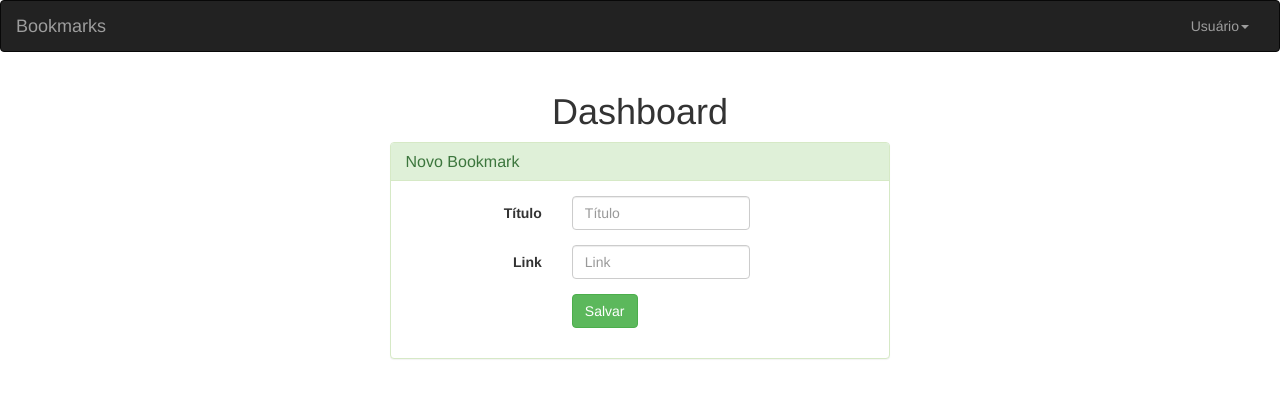
After one commit to diegorocha/bookmarks-client, a Django app: template templates/dashboard.html in a window 1280 px wide. The commit adds this page. Shown: the top 398 px of the page. Run offline with Django 3.2, Linux system fonts and the light colour scheme; the template is opened without the code that fills it, so the values that code supplies are empty; some libraries are stand-ins or nearby versions.

Commit message:
Versão inicial do dashboard. Com login (incompleto) e crud básico de bookmarks

```diff
--- a/bookmarks_client/bookmarks/urls.py
+++ b/bookmarks_client/bookmarks/urls.py
@@ -3,4 +3,7 @@ from django.conf.urls import url
 
 urlpatterns = [
     url(r'^$', views.HomeView.as_view(), name='home'),
+    url(r'^login', views.LoginView.as_view(), name='login'),
+    url(r'^logout', views.LogoutView.as_view(), name='logout'),
+    url(r'^dashboard', views.DashboardView.as_view(), name='dashboard'),
 ]
--- a/bookmarks_client/settings.py
+++ b/bookmarks_client/settings.py
@@ -109,7 +109,8 @@ USE_TZ = True
 # Static files (CSS, JavaScript, Images)
 # https://docs.djangoproject.com/en/1.11/howto/static-files/
 
-STATIC_ROOT = os.path.join(BASE_DIR, 'staticfiles')
+STATICFILES_DIRS = (os.path.join(BASE_DIR, 'staticfiles'), )
+STATIC_ROOT = config('STATIC_ROOT', default=os.path.join(BASE_DIR, 'static'))
 STATIC_URL = config('STATIC_URL', default='/static/')
 
 TEST_RUNNER = 'django_nose.NoseTestSuiteRunner'
--- a/requirements.txt
+++ b/requirements.txt
@@ -8,4 +8,5 @@ packaging==16.8
 pyparsing==2.2.0
 python-decouple==3.0
 pytz==2017.2
+requests==2.13.0
 six==1.10.0
--- /dev/null
+++ b/templates/dashboard.html
@@ -0,0 +1,88 @@
+{% extends "base.html" %}
+{% load static %}
+{% load l10n %}
+{% block content %}
+<div class="col-md-6 col-md-offset-3">
+    <h1 class="text-center">Dashboard</h1>
+    {% for bookmark in bookmarks %}
+        <div class="panel panel-default">
+            <div class="panel-heading">
+                <button type="button" class="close btn-remove" aria-label="Close" data-id="{{ bookmark.id }}">
+                  <span aria-hidden="true">&times;</span>
+                </button>
+                <h3 class="panel-title">{{ bookmark.title }}</h3>
+            </div>
+            <div class="panel-body">
+                <div id="bookmark-content-{{ bookmark.id }}">
+                    <p>
+                        <span class="glyphicon glyphicon-pencil btn-edit" aria-hidden="true" data-id="{{ bookmark.id }}"></span>
+                        <a href="{{ bookmark.url }}">{{ bookmark.url }}</a>
+                    </p>
+                </div>
+                <div class="bookmark-form" id="bookmark-form-{{ bookmark.id }}">
+                    <form class="form-horizontal" id="bookmark-{{ bookmark.id }}" method="post">
+                        {% csrf_token %}
+                        <input type='hidden' name='__operation' id='__operation' value='' />
+                        <input type='hidden' name='__id' id='__id' value='' />
+                        <fieldset>
+                        <div class="form-group">
+                          <label class="col-md-4 control-label" for="txtTitulo">Título</label>
+                          <div class="col-md-5">
+                          <input id="txtTitulo" name="txtTitulo" placeholder="Título" class="form-control input-md" required="" type="text" value="{{ bookmark.title }}">
+                          </div>
+                        </div>
+                        <div class="form-group">
+                          <label class="col-md-4 control-label" for="txtUrl">Link</label>
+                          <div class="col-md-5">
+                          <input id="txtUrl" name="txtUrl" placeholder="Link" class="form-control input-md" required="" type="text" value="{{ bookmark.url }}">
+                          </div>
+                        </div>
+                        <div class="form-group">
+                          <label class="col-md-4 control-label" for="button1id"></label>
+                          <div class="col-md-8">
+                            <button id="btnSalvar-{{ bookmark.id }}" name="btnSalvar-{{ bookmark.id }}" class="btn btn-success btn-save" data-id="{{ bookmark.id }}">Salvar</button>
+                            <button id="btnCancelar-{{ bookmark.id }}" name="btnCancelar-{{ bookmark.id }}" class="btn btn-danger btn-cancel" data-id="{{ bookmark.id }}">Cancelar</button>
+                          </div>
+                        </div>
+                        </fieldset>
+                    </form>
+                </div>
+            </div>
+          </div>
+    {% endfor %}
+    <div class="panel panel-success">
+        <div class="panel-heading">
+            <h3 class="panel-title">Novo Bookmark</h3>
+        </div>
+        <div class="panel-body">
+            <form class="form-horizontal" id="novo" method="post">
+                {% csrf_token %}
+                <fieldset>
+                <div class="form-group">
+                  <label class="col-md-4 control-label" for="txtTitulo">Título</label>
+                  <div class="col-md-5">
+                  <input id="txtTitulo" name="txtTitulo" placeholder="Título" class="form-control input-md" required="" type="text">
+                  </div>
+                </div>
+                <div class="form-group">
+                  <label class="col-md-4 control-label" for="txtUrl">Link</label>
+                  <div class="col-md-5">
+                  <input id="txtUrl" name="txtUrl" placeholder="Link" class="form-control input-md" required="" type="text">
+                  </div>
+                </div>
+                <div class="form-group">
+                  <label class="col-md-4 control-label" for="btnOK"></label>
+                  <div class="col-md-4">
+                    <button id="btnOK" name="btnOK" class="btn btn-success">Salvar</button>
+                  </div>
+                </div>
+                </fieldset>
+            </form>
+        </div>
+      </div>
+</div>
+{% endblock %}
+
+{% block custom_js %}
+    <script src="{% static 'js/dashboard.js' %}"></script>
+{% endblock %}
--- a/templates/home.html
+++ b/templates/home.html
@@ -4,6 +4,6 @@
 {% block content %}
 <div class="col-md-6 col-md-offset-3">
     <h1 class="text-center">Sistema de Bookmarks</h1>
-    <p class="text-center">Faça seu cadastro!</p>
+    <p class="text-center"><a href="#">Faça seu cadastro!</a></p>
 </div>
 {% endblock %}
```
Also changed, not shown: bookmarks_client/bookmarks/client.py (added, +48 -0 lines), bookmarks_client/bookmarks/views.py (+57 -0 lines), templates/login.html (added, +21 -0 lines), 2 other files.
